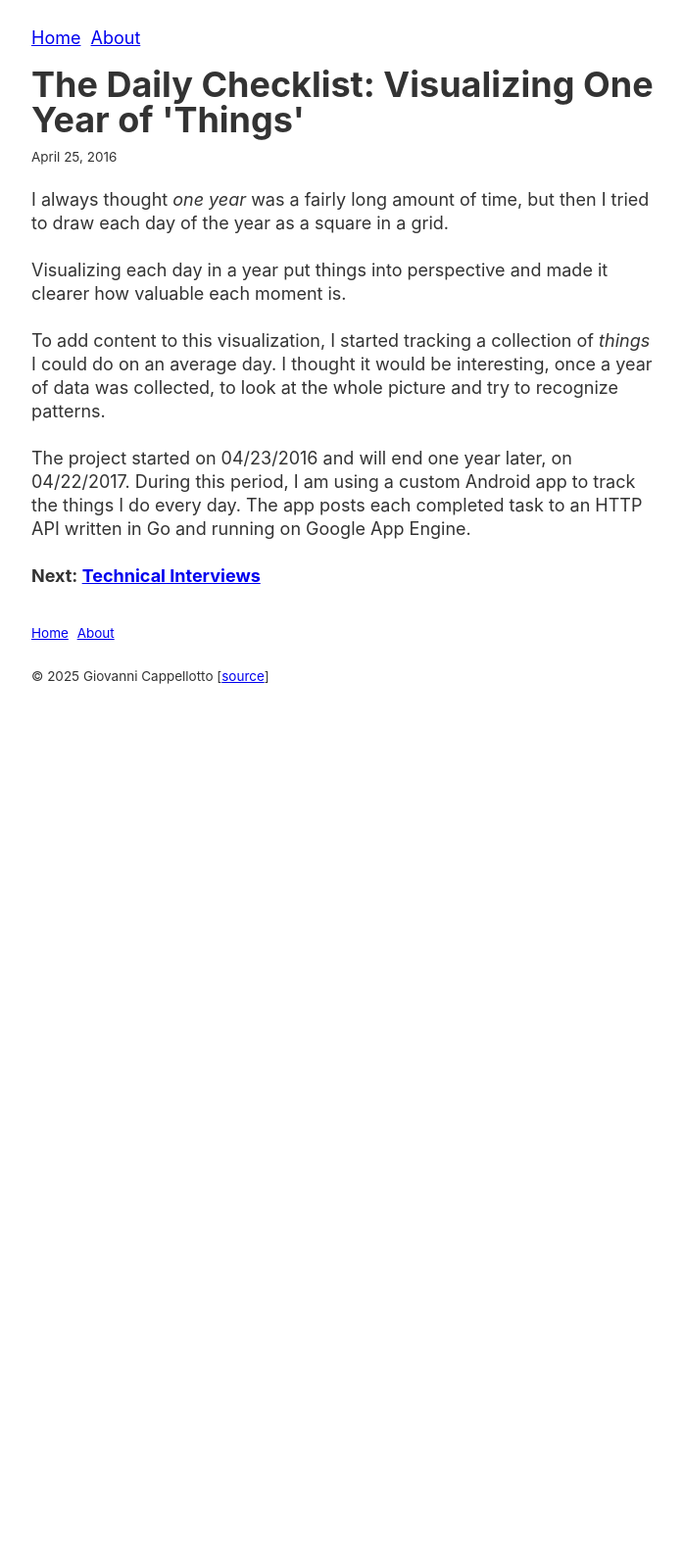
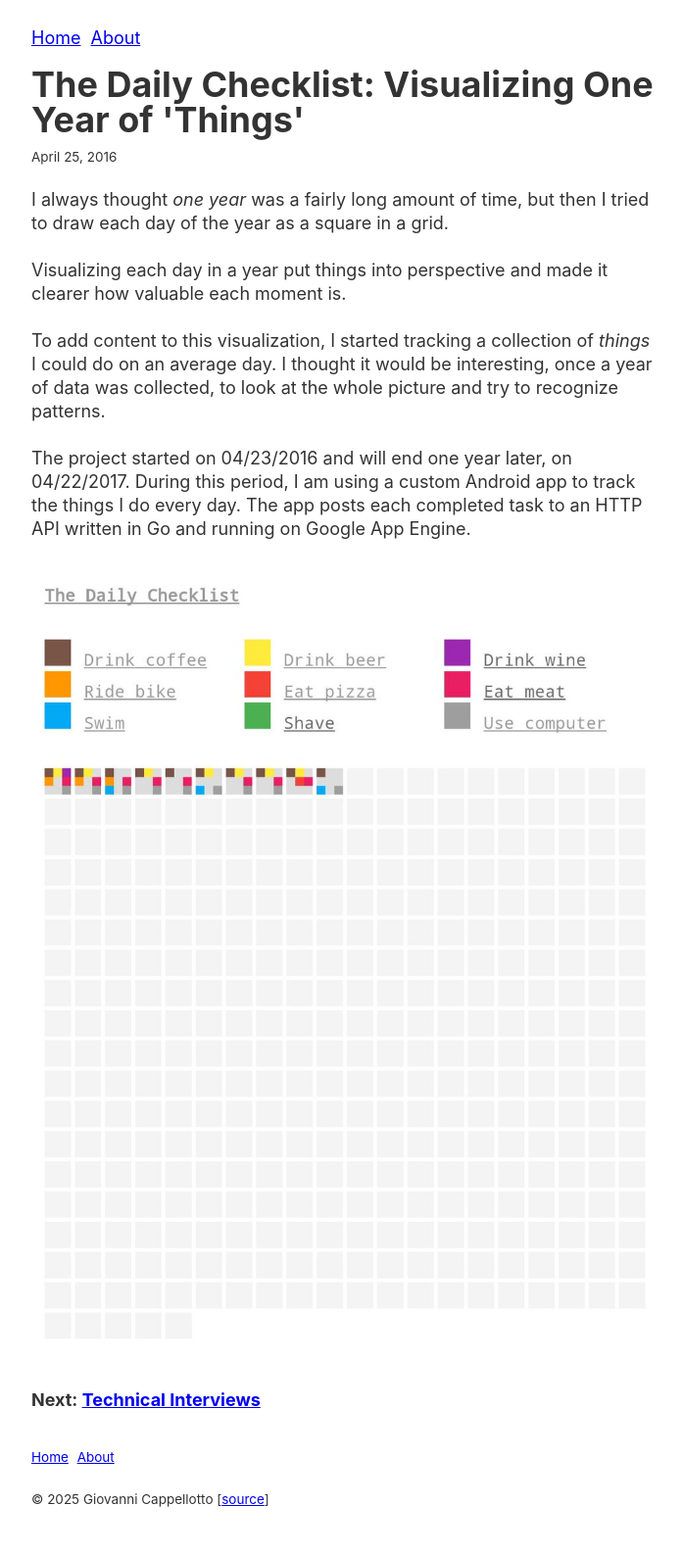
Before and after one commit to curlybracketshq/giovanni.curlybrackets.it, a Jekyll site: the page built from _posts/2016-04-25-the-daily-checklist.markdown, in a window 1280 px wide. Shown: the whole page at 98% size, without its empty margins (288-985 px from the left). Built offline with Jekyll 4.4.1, drawn with Linux system fonts in a browser that asks for light colours; before the commit the page ends 900 px from its top, so only the background shows below that.

Commit message:
Add screenshot of the daily checklist

```diff
--- a/_posts/2016-04-25-the-daily-checklist.markdown
+++ b/_posts/2016-04-25-the-daily-checklist.markdown
@@ -10,3 +10,5 @@ Visualizing each day in a year put things into perspective and made it clearer h
 To add content to this visualization, I started tracking a collection of *things* I could do on an average day. I thought it would be interesting, once a year of data was collected, to look at the whole picture and try to recognize patterns.
 
 The project started on 04/23/2016 and will end one year later, on 04/22/2017. During this period, I am using a custom Android app to track the things I do every day. The app posts each completed task to an HTTP API written in Go and running on Google App Engine.
+
+![The Daily Checklist screenshot]({{ '/assets/posts/the-daily-checklist.jpg' | relative_url }})
```
Also changed, not shown: assets/feed-icon-14x14.png (deleted), assets/posts/the-daily-checklist.jpg (added).
